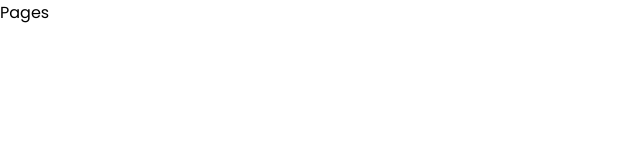
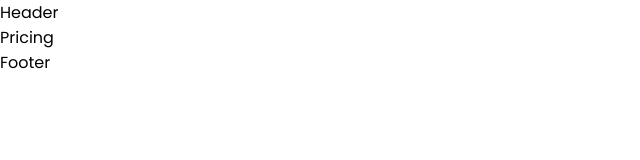
Before and after one commit to mehmetenfa/rentup-app, a React (Create React App) app: page /pricing in a window 1280 px wide. Shown: the top 160 px of the page, without its empty margins (0-640 px from the left). Built offline with nearby package versions, Linux system fonts and the light colour scheme.

Commit message:
pages&otherfiles

```diff
--- /dev/null
+++ b/src/components/home/Home.jsx
@@ -0,0 +1,9 @@
+import React from 'react'
+
+const Home = () => {
+  return (
+    <div>Home</div>
+  )
+}
+
+export default Home
--- a/src/components/pages/Pages.jsx
+++ b/src/components/pages/Pages.jsx
@@ -1,9 +1,31 @@
-import React from 'react'
+import React from "react";
+import Header from "../common/header/Header";
+import { BrowserRouter as Router, Switch, Route } from "react-router-dom";
+import Home from "../home/Home";
+import Footer from "../common/footer/Footer";
+import About from "../about/About";
+import Pricing from "../pricing/Pricing";
+import Blog from "../blog/Blog";
+import Services from "../services/Services";
+import Contact from "../contact/Contact";
 
 const Pages = () => {
   return (
-    <div>Pages</div>
-  )
-}
+    <>
+      <Router>
+        <Header />
+        <Switch>
+          <Route exact path="/" component={Home} />
+          <Route exact path="/about" component={About} />
+          <Route exact path="/services" component={Services} />
+          <Route exact path="/blog" component={Blog} />
+          <Route exact path="/pricing" component={Pricing} />
+          <Route exact path="/contact" component={Contact} />
+        </Switch>
+        <Footer />
+      </Router>
+    </>
+  );
+};
 
-export default Pages
+export default Pages;
--- /dev/null
+++ b/src/components/pricing/Pricing.jsx
@@ -0,0 +1,9 @@
+import React from 'react'
+
+const Pricing = () => {
+  return (
+    <div>Pricing</div>
+  )
+}
+
+export default Pricing
--- /dev/null
+++ b/src/components/services/Services.jsx
@@ -0,0 +1,9 @@
+import React from 'react'
+
+const Services = () => {
+  return (
+    <div>Services</div>
+  )
+}
+
+export default Services
```
